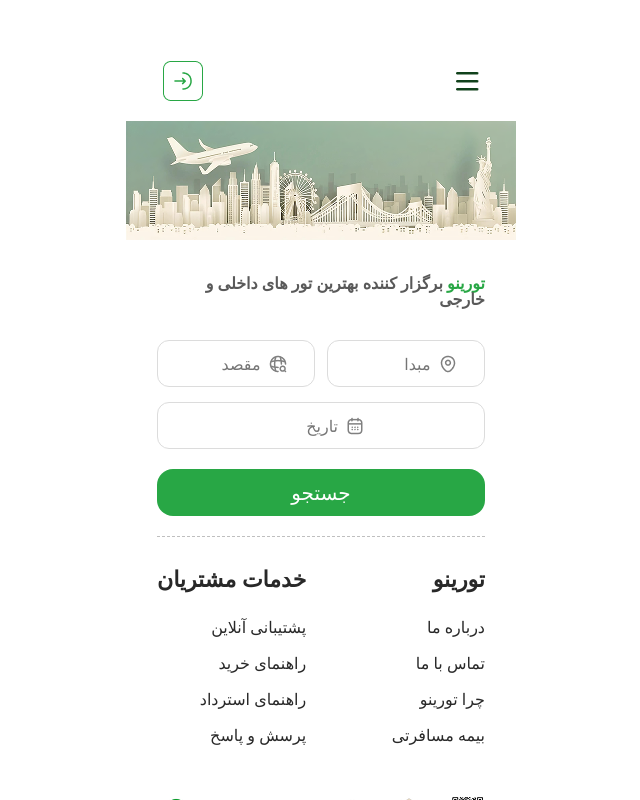
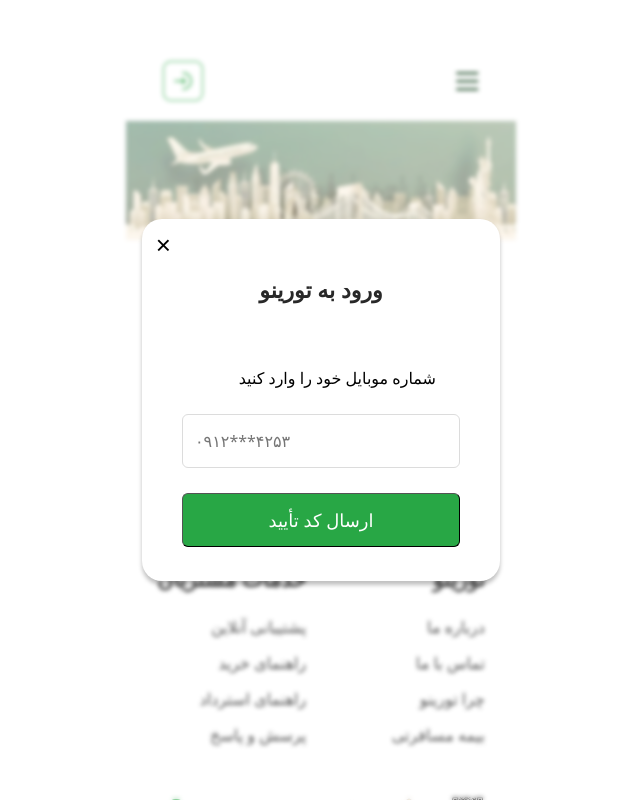
Before and after one commit to Zohre-abbasi/turino, a Next.js app in the folder frontend/: page / in a window 1280 px wide. Both pictures are taken after a click on the button 502 px from the left and 81 px from the top of the page. Shown: the top 800 px of the page, without its empty margins (319-959 px from the left). Built offline with nearby package versions, Linux system fonts and the light colour scheme.

Commit message:
feat: add login modal and axios setup

```diff
--- a/frontend/components/layout/Layout.js
+++ b/frontend/components/layout/Layout.js
@@ -1,13 +1,21 @@
 import styles from "./Layout.module.css";
+import LoginModal from "../modules/LoginModal";
+import { useState } from "react";
 
 function Layout({ children }) {
+  const [isLoginOpen, setIsLoginOpen] = useState(false);
+
   return (
     <div className={styles.page}>
       <header className={styles.header}>
         <button className={styles.menuButton}>
           <img src="/icons/Group.png" alt="منو" />
         </button>
-        <button className={styles.loginButton}>
+        <button
+          className={styles.loginButton}
+          onClick={() => setIsLoginOpen(true)}
+          aria-label="ورود"
+        >
           <img src="/icons/sign-in.png" alt="ورود" />
         </button>
       </header>
@@ -52,6 +60,7 @@
           <p>کلیه حقوق این وب سایت متعلق به تورینو میباشد.</p>
         </div>
       </footer>
+      {isLoginOpen && <LoginModal onClose={() => setIsLoginOpen(false)} />}
     </div>
   );
 }
--- /dev/null
+++ b/frontend/components/modules/LoginModal.js
@@ -0,0 +1,111 @@
+import styles from "./LoginModal.module.css";
+
+import { useState } from "react";
+import { useForm } from "react-hook-form";
+import { yupResolver } from "@hookform/resolvers/yup";
+import * as yup from "yup";
+import api from "../../services/axiosInstance";
+
+const loginSchema = yup.object({
+  mobile: yup
+    .string()
+    .trim()
+    .required("وارد کردن شماره موبایل الزامی است.")
+    .matches(/^09\d{9}$/, "شماره موبایل معتبر وارد کنید."),
+});
+
+function LoginModal({ onClose }) {
+  const [isLoading, setIsLoading] = useState(false);
+  const [serverMessage, setServerMessage] = useState("");
+
+  const {
+    register,
+    handleSubmit,
+    clearErrors,
+    formState: { errors },
+  } = useForm({
+    resolver: yupResolver(loginSchema),
+    reValidateMode: "onSubmit",
+    defaultValues: {
+      mobile: "",
+    },
+  });
+
+  const onSubmit = async (data) => {
+
+    setIsLoading(true);
+    setServerMessage("");
+
+    try {
+      const response = await api.post("/auth/send-otp", {
+        mobile: data.mobile,
+      });
+
+      setServerMessage(response.data.message);
+
+      console.log("پاسخ سرور:", response.data);
+    } catch (error) {
+
+      setServerMessage(
+        error.response?.data?.message || "ارسال کد تأیید با مشکل مواجه شد.",
+      );
+    } finally {
+      setIsLoading(false);
+    }
+  };
+
+  return (
+    <div className={styles.overlay} onClick={onClose}>
+      <div
+        className={styles.modal}
+        onClick={(event) => event.stopPropagation()}
+      >
+        <button
+          type="button"
+          className={styles.closeButton}
+          onClick={onClose}
+          aria-label="بستن مدال"
+        >
+          ×
+        </button>
+
+        <h2>ورود به تورینو</h2>
+        <p>شماره موبایل خود را وارد کنید</p>
+        <form onSubmit={handleSubmit(onSubmit)}>
+          <input
+            type="tel"
+            placeholder="۰۹۱۲***۴۲۵۳"
+            dir="ltr"
+            {...register("mobile", {
+              onChange: () => {
+                clearErrors("mobile");
+              },
+            })}
+            aria-invalid={Boolean(errors.mobile)}
+            aria-describedby={errors.mobile ? "mobile-error" : undefined}
+          />
+          {errors.mobile && (
+            <p id="mobile-error" className={styles.errorMessage}>
+              {errors.mobile.message}
+            </p>
+          )}
+          {serverMessage && (
+            <p className={styles.serverMessage} role="status">
+              {serverMessage}
+            </p>
+          )}
+
+          <button
+            type="submit"
+            className={styles.submitButton}
+            disabled={isLoading}
+          >
+            {isLoading ? "در حال ارسال..." : "ارسال کد تأیید"}
+          </button>
+        </form>
+      </div>
+    </div>
+  );
+}
+
+export default LoginModal;
--- /dev/null
+++ b/frontend/components/modules/LoginModal.module.css
@@ -0,0 +1,135 @@
+.overlay {
+  position: fixed;
+  inset: 0;
+  z-index: 1000;
+  display: flex;
+  align-items: center;
+  justify-content: center;
+  padding: 20px;
+  background-color: rgba(255, 255, 255, 0.2);
+  backdrop-filter: blur(2px);
+  -webkit-backdrop-filter: blur(5px);
+
+  /* width: 358px;
+  height: 362px; */
+}
+
+.modal {
+  position: relative;
+  width: 100%;
+  max-width: 358px;
+  height: auto;
+  max-height: 440px;
+  min-height: 362px;
+  padding: 0 24px 24px;
+  border-radius: 20px;
+  background-color: #fff;
+  text-align: center;
+  box-shadow: 0px 4px 4px 0px #00000040;
+}
+
+.closeButton {
+  position: absolute;
+  top: 10px;
+  left: 12px;
+  border: none;
+  background: transparent;
+  font-size: 26px;
+  cursor: pointer;
+  width: 23px;
+  height: 23px;
+}
+
+.modal h2 {
+  /* margin-bottom: 12px; */
+  font-weight: 600;
+  font-size: 22px;
+  margin-top: 59px;
+  line-height: 100%;
+  letter-spacing: 0%;
+  text-align: center;
+  color: #282828;
+}
+
+.modal > p {
+  /* margin-bottom: 20px; */
+  margin-top: 70px;
+  font-weight: 300;
+  font-style: Light;
+  font-size: 16px;
+  line-height: 100%;
+  letter-spacing: 0%;
+  text-align: right;
+  padding-right: 40px;
+}
+
+.modal input {
+  /* display: block; */
+
+  align-items: center;
+  margin-top: 12px;
+  padding: 0 12px;
+  border: 1px solid #dcdcdc;
+  border-radius: 8px;
+  background: #fff;
+  font: inherit;
+  width: 100%;
+  max-width: 278px;
+  height: 54px;
+  border-radius: 6px;
+  border-width: 1px;
+  /* padding: 8px; */
+  gap: 8px;
+  /* margin-right: auto;
+  margin-left: auto; */
+}
+
+.submitButton {
+  width: 100%;
+  max-width: 278px;
+  height: 54px;
+  margin-top: 25px;
+  color: #fff;
+  font: inherit;
+  font-size: 18px;
+  font-weight: 500;
+  cursor: pointer;
+  transition: background-color 0.2s ease;
+  background: #28a745;
+  border-radius: 6px;
+  border-width: 1px;
+  padding: 8px;
+  gap: 8px;
+}
+
+.submitButton:hover {
+  background-color: #218838;
+}
+.errorMessage {
+  /* margin: 3px 0 0;
+  color: #dc2626;
+  font-size: 12px;
+  text-align: center;
+  direction: rtl; */
+
+  margin: 2px 0;
+  width: 100%;
+  /* max-width: 278px; */
+  box-sizing: border-box;
+  color: #dc2626;
+  font-size: 12px;
+  line-height: 1.8;
+  text-align: center;
+  direction: rtl;
+  /* overflow-wrap: anywhere; */
+}
+.serverMessage {
+  margin: 8px auto 0;
+  width: 100%;
+  max-width: 278px;
+  font-size: 13px;
+  line-height: 1.8;
+  text-align: center;
+  direction: rtl;
+  overflow-wrap: anywhere;
+}
--- /dev/null
+++ b/frontend/services/axiosInstance.js
@@ -0,0 +1,10 @@
+import axios from "axios";
+
+const api = axios.create({
+  baseURL: "http://localhost:6500",
+  headers: {
+    "Content-Type": "application/json",
+  },
+});
+
+export default api;
```
Also changed, not shown: frontend/components/templates/HomePage.js (+7 -7 lines), frontend/public/icons/back.png (added).
